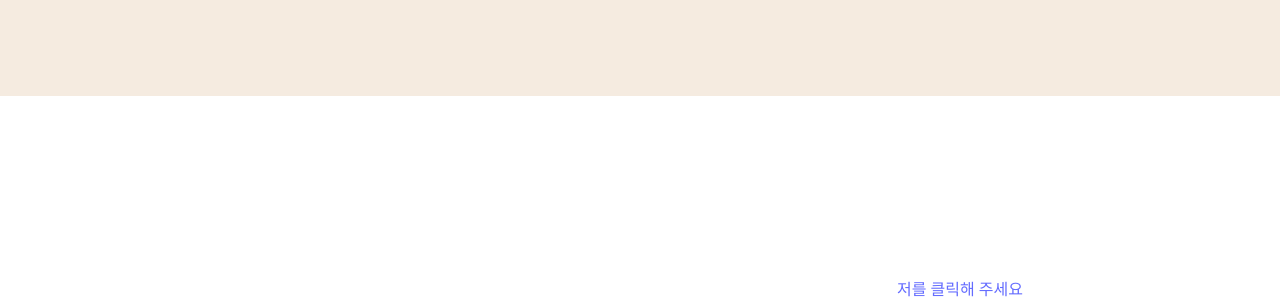
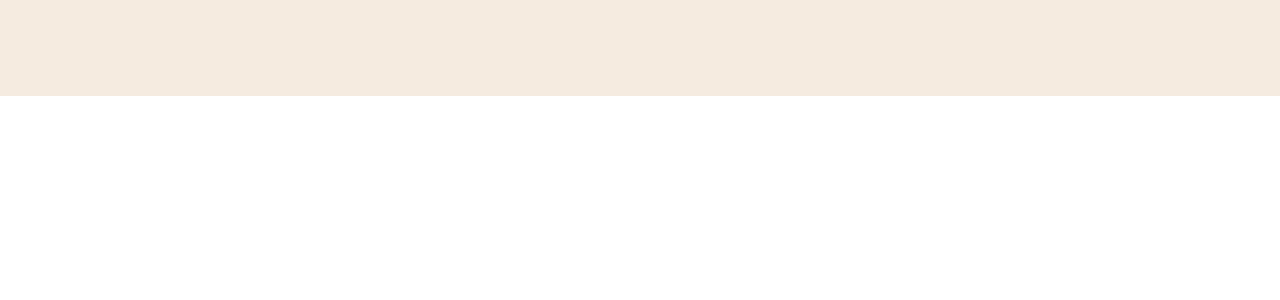
Before and after one commit to JayJHFE/React-Scheduler, a React (Vite) app in the folder PortFolio-vite/: page /scheduler in a window 1280 px wide. Shown: the part 804-1104 px from the top of the page. After the commit the page ends 900 px from the top, so only its background shows below. Built offline with nearby package versions, Linux system fonts and the light colour scheme.

Commit message:
chore: 날짜선택로직 추가

```diff
--- a/PortFolio-vite/src/App.tsx
+++ b/PortFolio-vite/src/App.tsx
@@ -2,17 +2,17 @@ import "./App.css";
 import Home from "./page/home/index.tsx";
 import Main from "./page/main/index.tsx";
 import Scheduler from "./page/scheduler/index.tsx";
-import { Link, Route, Routes } from "react-router-dom";
+import { Link, Navigate, Route, Routes } from "react-router-dom";
 
 function App() {
   return (
     <div>
       <Routes>
-        <Route path="/" element={<Home />} />
+        <Route path="/" element={<Navigate to="/scheduler" />} />
         <Route path="/main" element={<Main />} />
         <Route path="/scheduler" element={<Scheduler />} />
       </Routes>
-      <Link to="/">저를 클릭해 주세요</Link>
+      {/* <Link to="/">홈으로 이동</Link> */}
     </div>
   );
 }
--- a/PortFolio-vite/src/css/mainStyle.ts
+++ b/PortFolio-vite/src/css/mainStyle.ts
@@ -3,7 +3,6 @@ import styled from "styled-components";
 export const Body = styled.div``;
 export const Container = styled.div`
   width: 1920px;
-  height: 1080px;
   display: flex;
 `;
 export const innerContainer = styled.div`
--- a/PortFolio-vite/src/page/home/index.tsx
+++ b/PortFolio-vite/src/page/home/index.tsx
@@ -3,8 +3,8 @@ import { Link } from "react-router-dom";
 export function Home() {
   return (
     <div>
-      <h1>여긴 홈화면입니다</h1>
-      <Link to="/main">리액트 기본페이지로 이동</Link>
+      <h1>메인화면 입니다</h1>
+      {/* <Link to="/main">리액트 기본페이지로 이동</Link> */}
       <Link to="/scheduler">스케줄러로 이동</Link>
     </div>
   );
```
